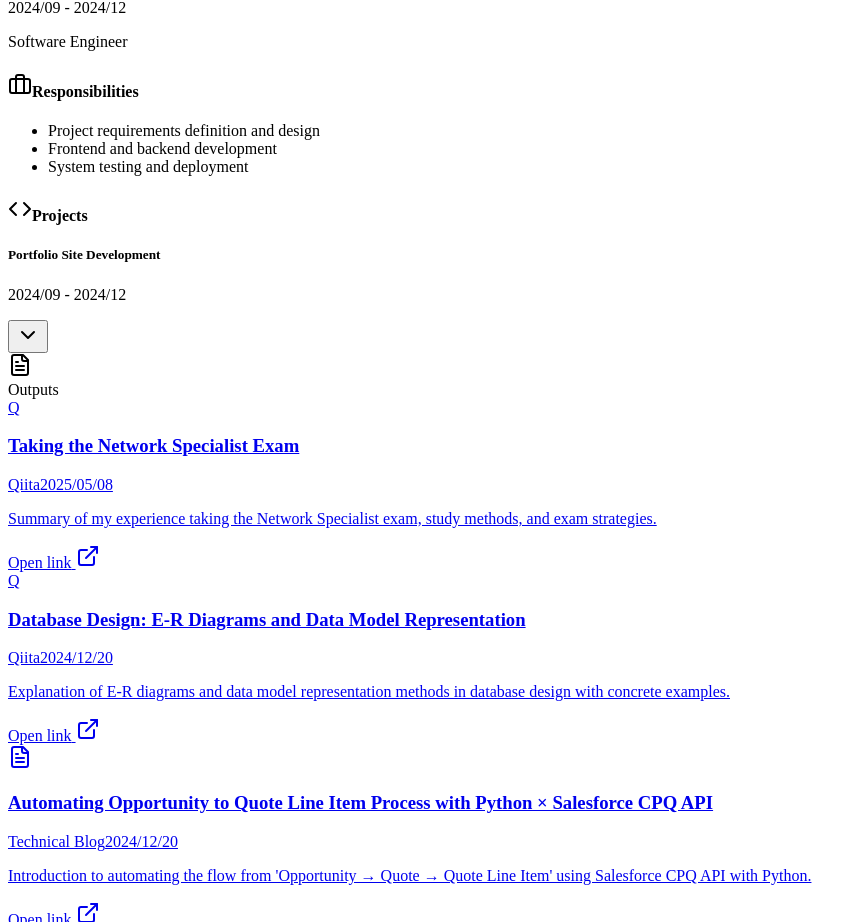
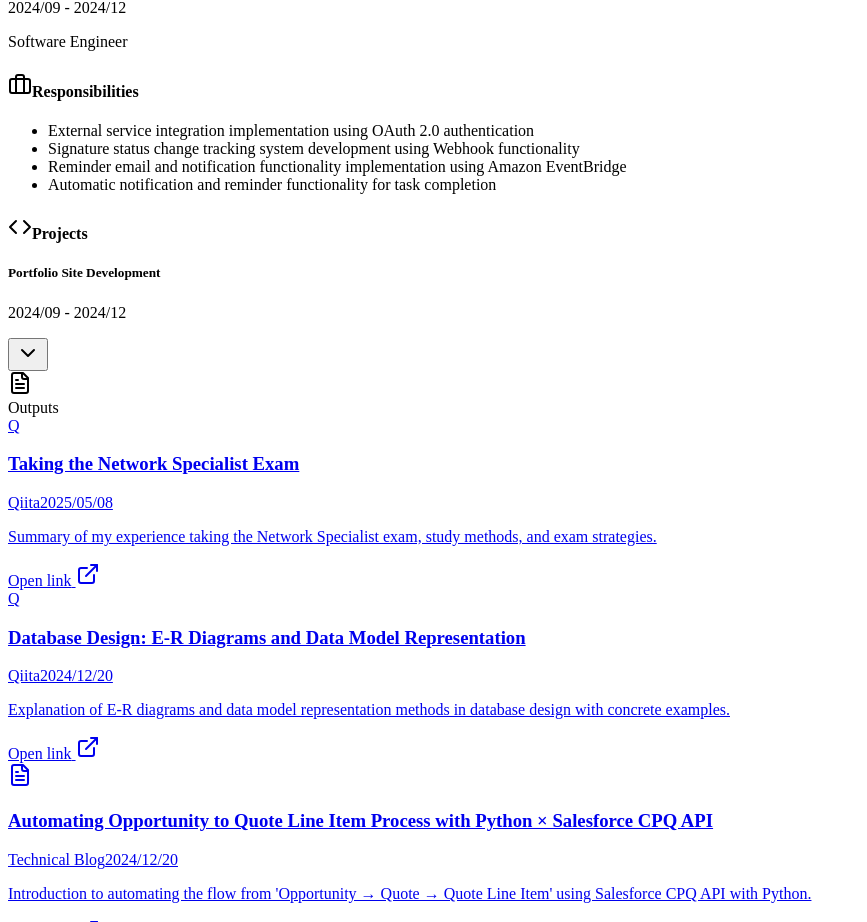
Before and after one commit to ken-1200/resume, a Next.js app: page /en in a window 1280 px wide. Shown: the part 3480-4402 px from the top of the page, without its empty margins (0-867 px from the left). Built offline with nearby package versions, Linux system fonts and the light colour scheme.

Commit message:
feat: update responsibilities for software engineer role in profile data

```diff
--- a/src/data/localized-data.ts
+++ b/src/data/localized-data.ts
@@ -309,9 +309,10 @@
         period: '2024/09 ～ 2024/12',
         position: 'ソフトウェアエンジニア',
         responsibilities: [
-          'プロジェクトの要件定義と設計',
-          'フロントエンドとバックエンドの開発',
-          'システムのテストとデプロイメント',
+          'OAuth 2.0認証を活用した外部サービス連携の実装',
+          'Webhook機能による署名ステータス変更の追跡システム構築',
+          'Amazon EventBridgeを使用したリマインドメール・通知機能の実装',
+          'タスク完了時の自動通知とリマインド機能の提供',
         ],
         projects: [
           {
@@ -611,9 +612,10 @@
         period: '2024/09 - 2024/12',
         position: 'Software Engineer',
         responsibilities: [
-          'Project requirements definition and design',
-          'Frontend and backend development',
-          'System testing and deployment',
+          'External service integration implementation using OAuth 2.0 authentication',
+          'Signature status change tracking system development using Webhook functionality',
+          'Reminder email and notification functionality implementation using Amazon EventBridge',
+          'Automatic notification and reminder functionality for task completion',
         ],
         projects: [
           {
```
